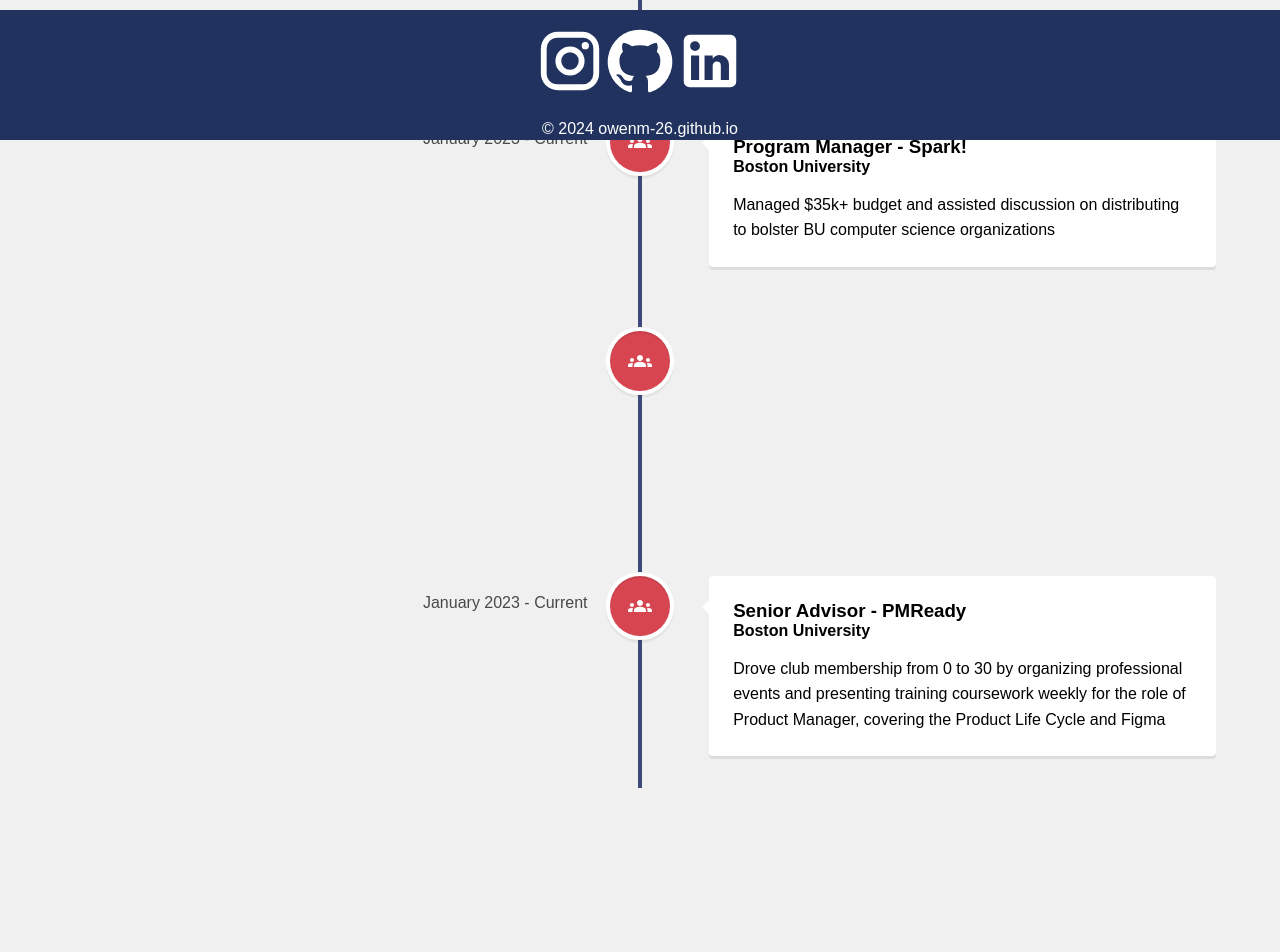
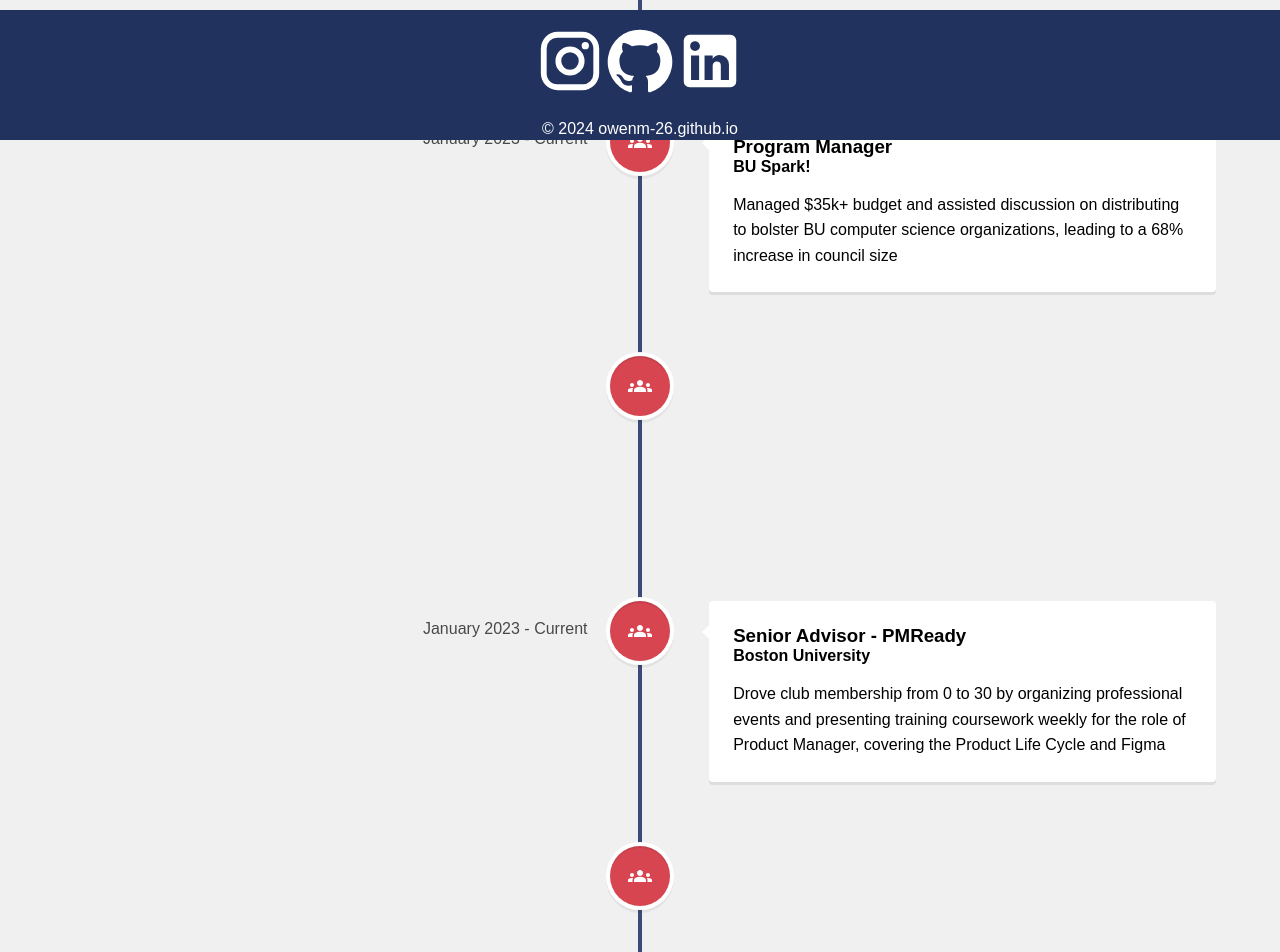
Before and after one commit to owenm-26/Personal-CV, a React (Create React App) app in the folder cv-website/: page /Personal-CV/experience in a window 1280 px wide. Shown: the part 660-1612 px from the top of the page. Built offline with nearby package versions, Linux system fonts and the light colour scheme.

Commit message:
Updated experience with SWE internship

```diff
--- a/cv-website/src/pages/Experience.js
+++ b/cv-website/src/pages/Experience.js
@@ -52,9 +52,9 @@
         iconStyle={{background: "#D64550", color: "#ffffff"}}
         icon={<GroupsIcon/>}
         >
-          <h3 className='vertical-timeline-element-title'>Program Manager - Spark!</h3>
-          <h4 className='vertical-timeline-element-subtitle'>Boston University</h4>
-          <p>Managed $35k+ budget and assisted discussion on distributing to bolster BU computer science organizations</p>
+          <h3 className='vertical-timeline-element-title'>Program Manager</h3>
+          <h4 className='vertical-timeline-element-subtitle'>BU Spark!</h4>
+          <p>Managed $35k+ budget and assisted discussion on distributing to bolster BU computer science organizations, leading to a 68% increase in council size</p>
         </VerticalTimelineElement>
 
         <VerticalTimelineElement
@@ -79,6 +79,17 @@
           <p>Drove club membership from 0 to 30 by organizing professional events and presenting training coursework weekly for the role of Product Manager, covering the Product Life Cycle and Figma</p>
         </VerticalTimelineElement>
 
+        <VerticalTimelineElement
+        className='vertical-timeline-element--work'
+        date='May 2024 - June 2024'
+        iconStyle={{background: "#D64550", color: "#ffffff"}}
+        icon={<GroupsIcon/>}
+        >
+          <h3 className='vertical-timeline-element-title'>Software Engineer Intern</h3>
+          <h4 className='vertical-timeline-element-subtitle'>BU Spark!</h4>
+          <p>To be determined...</p>
+        </VerticalTimelineElement>
+
       </VerticalTimeline>
       </div>
   )
```
